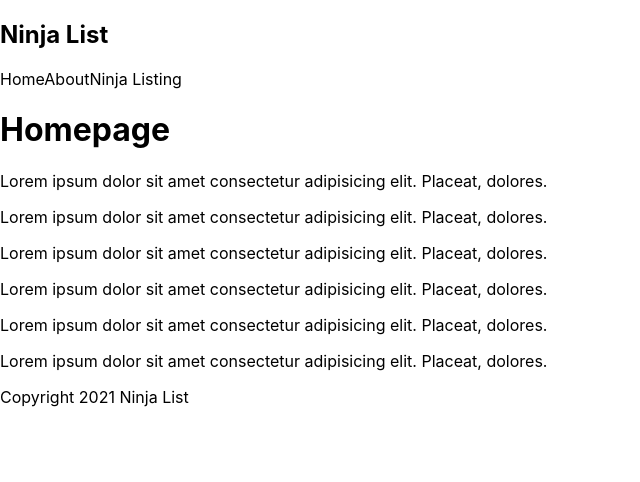
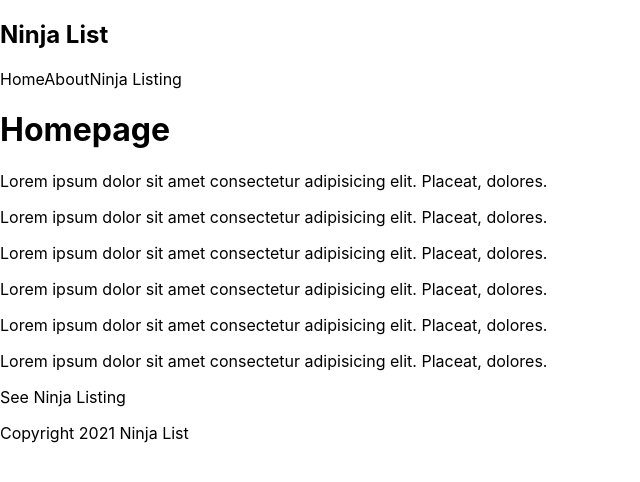
Before and after one commit to Karaza/ninjalist, a Next.js app: page / in a window 1280 px wide. Shown: the top 482 px of the page, without its empty margins (0-640 px from the left). Built offline with nearby package versions, Linux system fonts and the light colour scheme.

Commit message:
add links between pages

```diff
--- a/components/Navbar.js
+++ b/components/Navbar.js
@@ -1,12 +1,20 @@
+import Link from 'next/link';
+
 const Navbar = () => {
   return (
     <nav>
-      <div className='logo'>
+      <div className="logo">
         <h1>Ninja List</h1>
       </div>
-      <a>Home</a>
-      <a>About</a>
-      <a>Ninja Listing</a>
+      <Link href="/">
+        <a>Home</a>
+      </Link>
+      <Link href="/about">
+        <a>About</a>
+      </Link>
+      <Link href="/ninjas">
+        <a>Ninja Listing</a>
+      </Link>
     </nav>
   );
 };
--- a/pages/_app.js
+++ b/pages/_app.js
@@ -1,7 +1,7 @@
-import '../styles/globals.css'
+import "../styles/globals.css";
 
 function MyApp({ Component, pageProps }) {
-  return <Component {...pageProps} />
+  return <Component {...pageProps} />;
 }
 
-export default MyApp
+export default MyApp;
--- a/pages/index.js
+++ b/pages/index.js
@@ -1,4 +1,5 @@
 import Head from 'next/head';
+import Link from 'next/link';
 import Footer from '../components/Footer';
 import Navbar from '../components/Navbar';
 import styles from '../styles/Home.module.css';
@@ -32,6 +33,9 @@
         Lorem ipsum dolor sit amet consectetur adipisicing elit. Placeat,
         dolores.
       </p>
+      <Link href="/ninjas">
+        <a>See Ninja Listing</a>
+      </Link>
       <Footer />
     </div>
   );
```
